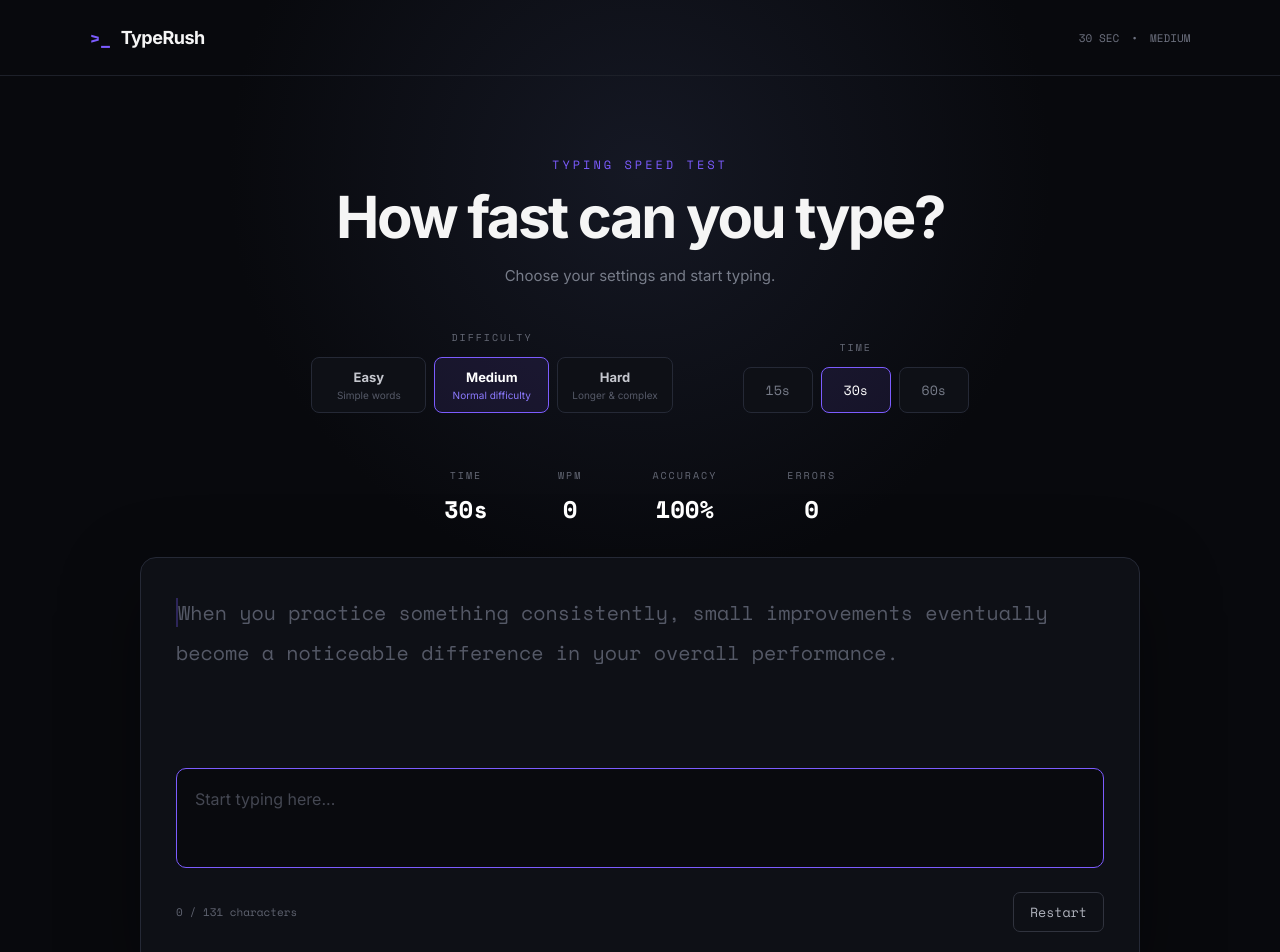
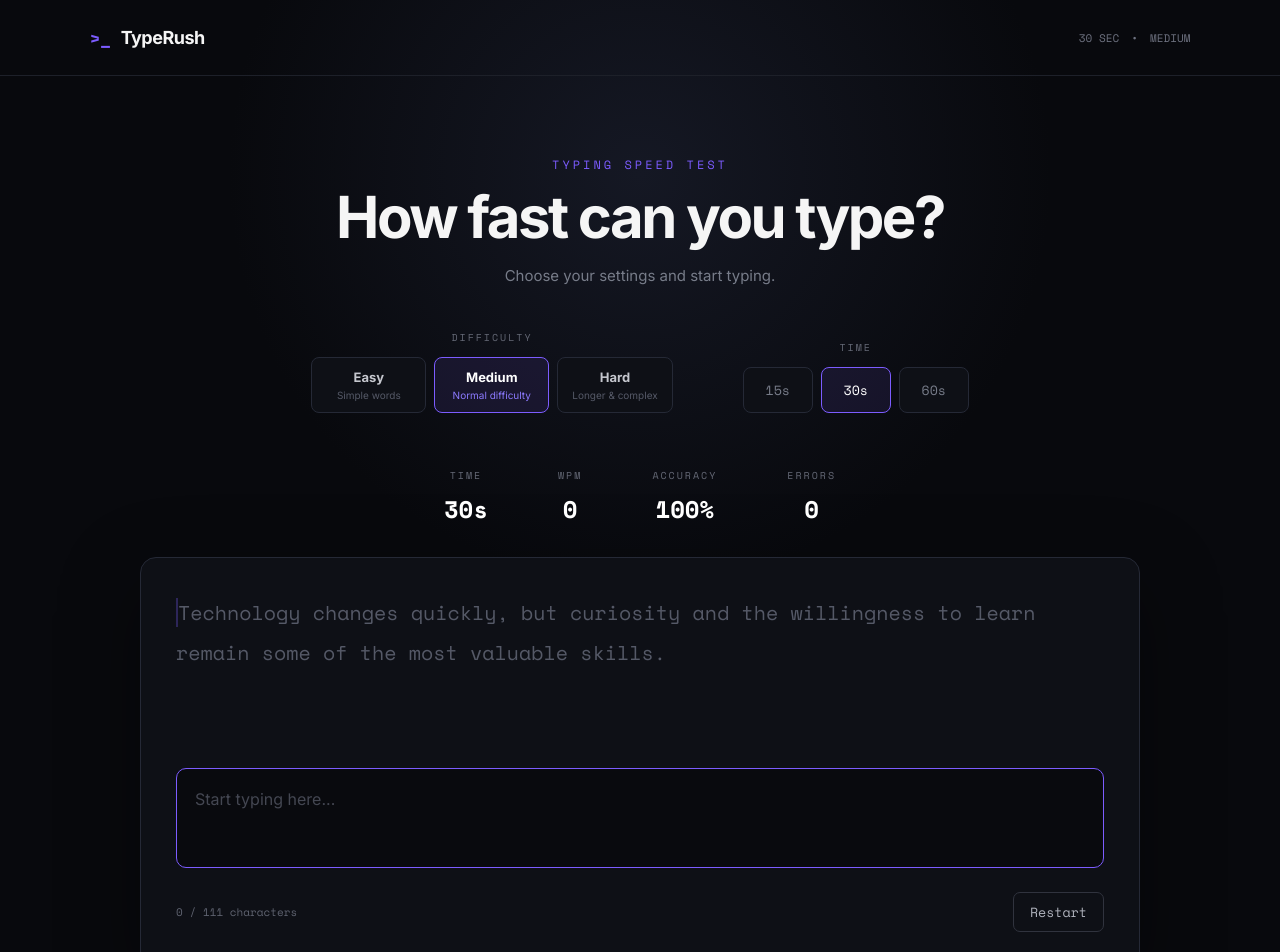
Before and after one commit to oiiiMansi/typing-speed-game, a React app: page / in a window 1280 px wide. Shown: the top 952 px of the page. Built offline with nearby package versions, Linux system fonts and the light colour scheme; the HTML template or start-up script is replaced by a standard one.

Commit message:
Implement difficulty based typing texts

```diff
--- a/src/App.jsx
+++ b/src/App.jsx
@@ -19,14 +19,23 @@ const DIFFICULTIES = {
   },
 };
 
-const getRandomText = () => {
-  const randomIndex = Math.floor(Math.random() * typingTexts.length);
-  return typingTexts[randomIndex];
+const getRandomText = (difficulty) => {
+  const filteredTexts = typingTexts.filter(
+    (item) => item.difficulty === difficulty
+  );
+
+  const randomIndex = Math.floor(
+    Math.random() * filteredTexts.length
+  );
+
+  return filteredTexts[randomIndex].text;
 };
 
 function App() {
   const [input, setInput] = useState("");
-  const [sampleText, setSampleText] = useState(getRandomText);
+  const [sampleText, setSampleText] = useState(
+    getRandomText("medium")
+  );
 
   const [selectedTime, setSelectedTime] = useState(30);
   const [time, setTime] = useState(30);
@@ -84,6 +93,7 @@ function App() {
     if (started) return;
 
     setDifficulty(newDifficulty);
+    setSampleText(getRandomText(newDifficulty));
   };
 
   // Restart
@@ -92,7 +102,7 @@ function App() {
     setTime(selectedTime);
     setStarted(false);
     setFinished(false);
-    setSampleText(getRandomText());
+    setSampleText(getRandomText(difficulty));
   };
 
   // Correct characters
--- a/src/data/texts.js
+++ b/src/data/texts.js
@@ -1,21 +1,48 @@
 export const typingTexts = [
-  "The quick brown fox jumps over the lazy dog while the bright sun shines across the quiet morning sky.",
+  {
+    difficulty: "easy",
+    text: "The sun is bright and the sky is blue. I like to read books and learn new things every day.",
+  },
+  {
+    difficulty: "easy",
+    text: "A good day starts with a smile, a fresh mind, and a little time to do something you enjoy.",
+  },
+  {
+    difficulty: "easy",
+    text: "Practice makes you better. Keep trying, stay focused, and enjoy the small wins along the way.",
+  },
 
-  "Programming is not just about writing code. It is about solving problems, thinking logically, and creating useful things.",
+  {
+    difficulty: "medium",
+    text: "Programming is not just about writing code. It is about solving problems, thinking logically, and creating useful things.",
+  },
+  {
+    difficulty: "medium",
+    text: "Technology changes quickly, but curiosity and the willingness to learn remain some of the most valuable skills.",
+  },
+  {
+    difficulty: "medium",
+    text: "Every great developer started with simple programs, confusing errors, and countless hours of practice.",
+  },
+  {
+    difficulty: "medium",
+    text: "Success does not come from being perfect. It comes from learning from mistakes and continuing to improve.",
+  },
 
-  "Technology changes quickly, but curiosity and the willingness to learn remain some of the most valuable skills.",
-
-  "Every great developer started with simple programs, confusing errors, and countless hours of practice.",
-
-  "Success does not come from being perfect. It comes from learning from mistakes and continuing to improve.",
-
-  "The best way to learn programming is to build things. Start small, experiment often, and do not be afraid to break your code.",
-
-  "A fast typist is not necessarily a great programmer, but better typing speed can make coding and writing much more comfortable.",
-
-  "The internet has transformed the way people communicate, learn, work, and build businesses around the world.",
-
-  "Good software should be simple enough to understand, powerful enough to solve problems, and reliable enough to trust.",
-
-  "When you practice something consistently, small improvements eventually become a noticeable difference in your overall performance."
+  {
+    difficulty: "hard",
+    text: "The best way to learn programming is to build things. Start small, experiment often, and do not be afraid to break your code.",
+  },
+  {
+    difficulty: "hard",
+    text: "A fast typist is not necessarily a great programmer, but better typing speed can make coding and writing much more comfortable.",
+  },
+  {
+    difficulty: "hard",
+    text: "Good software should be simple enough to understand, powerful enough to solve problems, and reliable enough to trust.",
+  },
+  {
+    difficulty: "hard",
+    text: "When you practice something consistently, small improvements eventually become a noticeable difference in your overall performance.",
+  },
 ];
```
